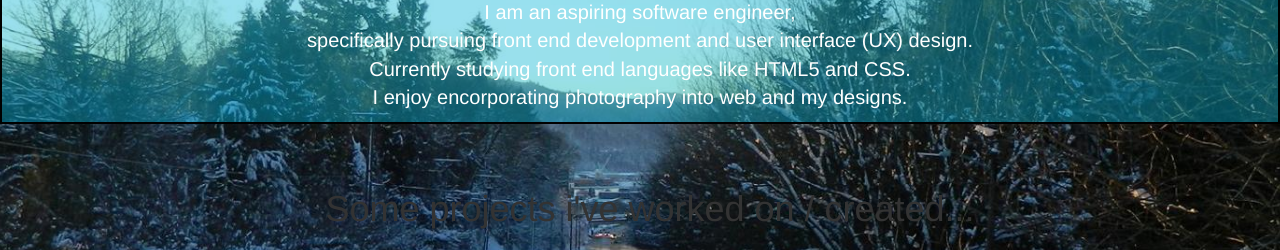
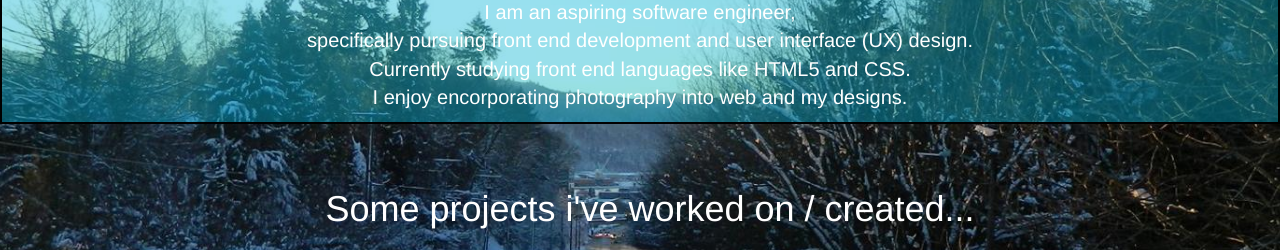
Before and after one commit to jjames1011/MyPortfolio, a plain HTML site: page index.html in a window 1280 px wide. Shown: the part 533-783 px from the top of the page. Drawn offline with nearby package versions, Linux system fonts and the light colour scheme.

Commit message:
changed color of font on 'projects' section to white. :q :wq

```diff
--- a/stylesheet.css
+++ b/stylesheet.css
@@ -84,3 +84,6 @@ a p {
 #emailme {
   color: white;
 }
+#projects {
+  color: white;
+}
```
